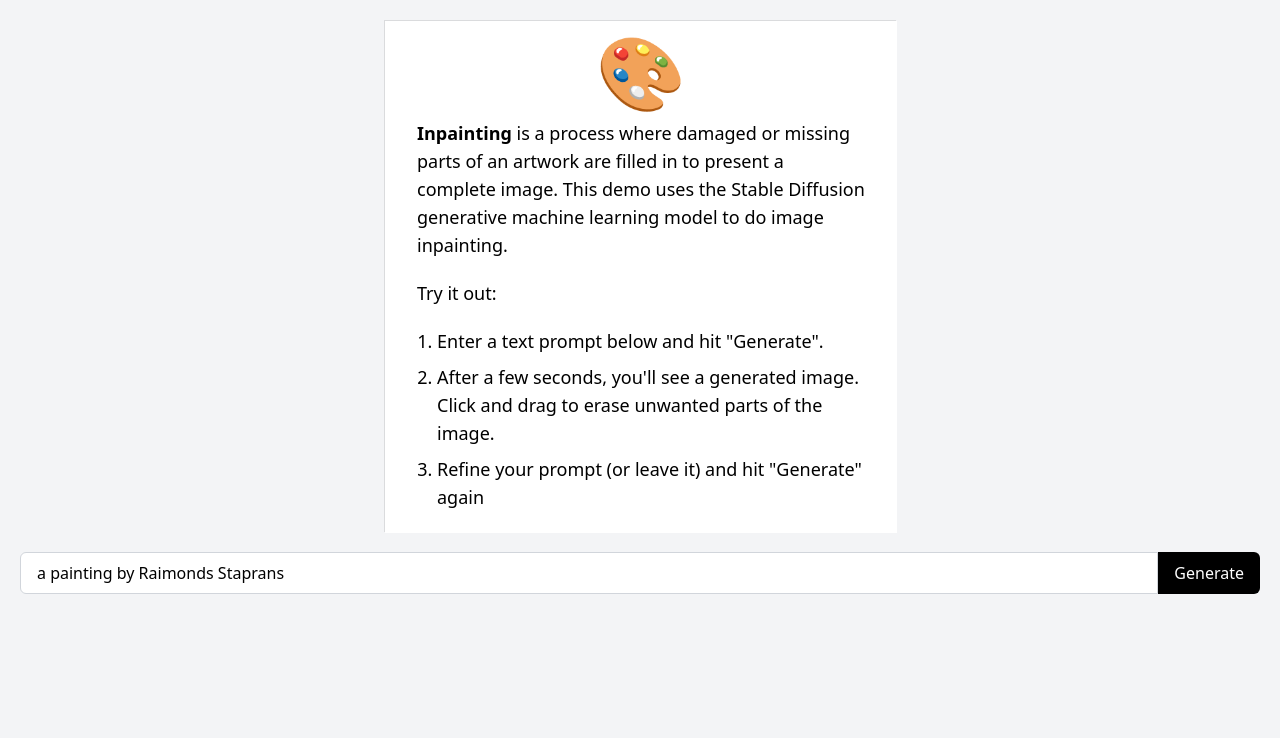
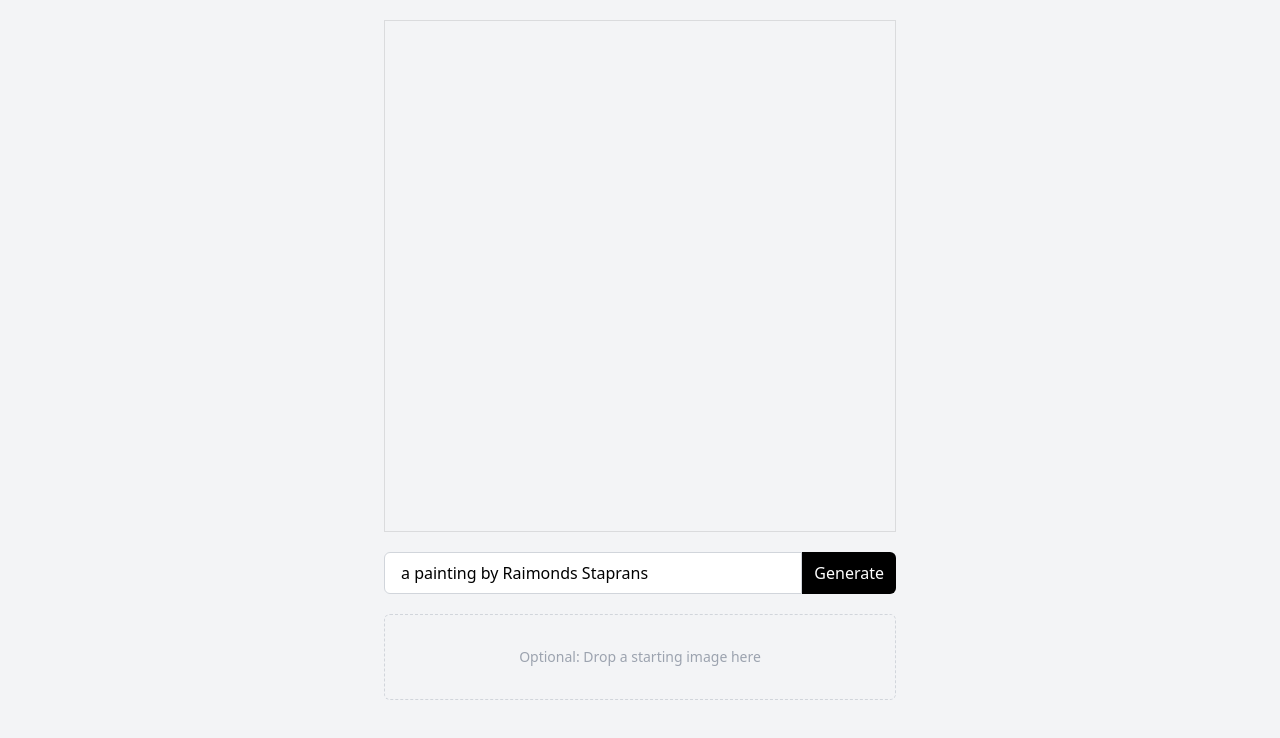
Before and after one commit to replicate/inpainter, a Next.js app: page / in a window 1280 px wide. Shown: the top 738 px of the page. Built offline with nearby package versions, Linux system fonts and the light colour scheme.

Commit message:
upload init image

```diff
--- a/components/canvas.js
+++ b/components/canvas.js
@@ -21,8 +21,6 @@ export default class Canvas extends React.Component {
   };
 
   render() {
-    // if (!this.props.predictions.length) return null;
-
     const predictions = this.props.predictions.map((prediction) => {
       prediction.lastImage = prediction.output
         ? prediction.output[prediction.output.length - 1]
@@ -34,12 +32,8 @@ export default class Canvas extends React.Component {
     const lastPrediction = predictions[predictions.length - 1];
 
     return (
-      <div className="border border-hairline max-w-[512px] mx-auto">
-        <div
-          className="bg-gray-100 relative max-h-[512px] w-full"
-          style={{ height: 0, paddingBottom: "100%" }}
-        >
       <div className="relative" style={{ width: 512, height: 512 }}>
+        {/* PREDICTION IMAGES */}
         {predictions
           .filter((prediction) => prediction.output)
           .map((prediction, index) => (
@@ -48,7 +42,7 @@ export default class Canvas extends React.Component {
               key={"prediction" + index}
               layout="fill"
               onLoad={(event) => {
-                    console.log("image loaded", event);
+                // TODO: THIS IS SUPPOSED TO MAKE IMAGES FADE IN, BUT IT DOESN'T WORK
                 event.target.style.display = "block";
                 event.target.classList.add(
                   "animate-in",
@@ -62,38 +56,16 @@ export default class Canvas extends React.Component {
             />
           ))}
 
-            {predictions.length === 0 && (
-              <div className="flex h-full bg-white">
-                <div className="m-auto">
-                  <div className="px-8 text-lg">
-                    <h1 className="text-center text-7xl pb-3">🎨</h1>
-                    <p className="pb-5">
-                      <strong>Inpainting</strong> is a process where damaged or
-                      missing parts of an artwork are filled in to present a
-                      complete image. This demo uses the Stable Diffusion
-                      generative machine learning model to do image inpainting.
-                    </p>
-
-                    <p className="pb-5">Try it out:</p>
-
-                    <ol className="list-decimal pl-5">
-                      <li className="mb-2">
-                        Enter a text prompt below and hit &quot;Generate&quot;.
-                      </li>
-                      <li className="mb-2">
-                        After a few seconds, you&apos;ll see a generated image.
-                        Click and drag to erase unwanted parts of the image.
-                      </li>
-                      <li className="mb-2">
-                        Refine your prompt (or leave it) and hit
-                        &quot;Generate&quot; again
-                      </li>
-                    </ol>
-                  </div>
-                </div>
-              </div>
+        {/* USER UPLOADED IMAGE */}
+        {this.props.userUploadedImage && (
+          <Image
+            src={URL.createObjectURL(this.props.userUploadedImage)}
+            alt="preview image"
+            layout="fill"
+          />
         )}
 
+        {/* SPINNER */}
         {predicting && (
           <div
             className="absolute top-1/2 left-1/2 -translate-x-1/2 -translate-y-1/2"
@@ -108,7 +80,8 @@ export default class Canvas extends React.Component {
           </div>
         )}
 
-            {predictions.length > 0 && !predicting && (
+        {(predictions.length > 0 || this.props.userUploadedImage) &&
+          !predicting && (
             <div
               className="absolute top-0 left-0 w-full h-full"
               style={{ zIndex: predictions.length + 100 }}
@@ -123,8 +96,6 @@ export default class Canvas extends React.Component {
             </div>
           )}
       </div>
-        </div>
-      </div>
     );
   }
 }
--- /dev/null
+++ b/components/dropzone.js
@@ -0,0 +1,23 @@
+import React, { useCallback } from "react";
+import { useDropzone } from "react-dropzone";
+
+export default function Dropzone(props) {
+  const onDrop = useCallback((acceptedFiles) => {
+    console.log({ acceptedFiles });
+    props.onImage(acceptedFiles[0]);
+  }, []);
+  const { getRootProps, getInputProps, isDragActive } = useDropzone({ onDrop });
+
+  return (
+    <div className="text-center border border-gray-300 text-gray-400 border-dashed px-4 py-8 text-sm cursor-pointer rounded-md select-none">
+      <div {...getRootProps()}>
+        <input {...getInputProps()} />
+        {isDragActive ? (
+          <p>Drop the image here ...</p>
+        ) : (
+          <p>Optional: Drop a starting image here</p>
+        )}
+      </div>
+    </div>
+  );
+}
--- a/components/prompt-form.js
+++ b/components/prompt-form.js
@@ -1,6 +1,6 @@
-import React from "react";
+import { useState } from "react";
 
-const prompts = [
+const samplePrompts = [
   "an illustration of a taxi cab in the style of r crumb",
   "a painting of fruit on a table in the style of Raimonds Staprans",
   "a painting by Helen Frankenthaler",
@@ -12,28 +12,26 @@ const prompts = [
 ];
 import sample from "lodash/sample";
 
-export default class PromptForm extends React.Component {
-  constructor(props) {
-    super(props);
-    this.state = { prompt: sample(prompts) };
-  }
+export default function PromptForm(props) {
+  const [prompt] = useState(sample(samplePrompts));
+  const [image, setImage] = useState(null);
 
-  render() {
   return (
     <form
-        onSubmit={this.props.onSubmit}
+      onSubmit={props.onSubmit}
       className="py-5 animate-in fade-in duration-700"
     >
-        <div className="flex">
+      <div className="flex max-w-[512px]">
         <input
           type="text"
-            defaultValue={this.state.prompt}
+          defaultValue={prompt}
           name="prompt"
           placeholder="Enter a prompt..."
           className="block w-full flex-grow rounded-l-md"
         />
+
         <button
-            className="bg-black text-white rounded-r-md inline-block px-4 flex-none"
+          className="bg-black text-white rounded-r-md text-small inline-block px-3 flex-none"
           type="submit"
         >
           Generate
@@ -42,4 +40,3 @@ export default class PromptForm extends React.Component {
     </form>
   );
 }
-}
--- a/package.json
+++ b/package.json
@@ -16,6 +16,7 @@
     "pngjs": "^6.0.0",
     "react": "18.2.0",
     "react-dom": "18.2.0",
+    "react-dropzone": "^14.2.2",
     "react-sketch-canvas": "^6.2.0"
   },
   "devDependencies": {
--- /dev/null
+++ b/pages/about.js
@@ -0,0 +1,37 @@
+import Link from "next/link";
+
+export default function About() {
+  return (
+    <div className="max-w-[512px] mx-auto my-10 p-10 bg-white rounded-lg">
+      <h1 className="text-center text-7xl pb-3">🎨</h1>
+      <p className="pb-5">
+        <strong>Inpainting</strong> is a process where missing parts of an
+        artwork are filled in to present a complete image. This demo uses the{" "}
+        <a
+          className="underline"
+          href="https://replicate.com/stability-a/stable-diffusion"
+        >
+          Stable Diffusion
+        </a>{" "}
+        machine learning model to inpaint images.
+      </p>
+
+      <ol className="list-decimal pl-5">
+        <li className="mb-2">
+          Enter a text prompt below and hit &quot;Generate&quot;.
+        </li>
+        <li className="mb-2">
+          After a few seconds, you&apos;ll see a generated image. Click and drag
+          to erase unwanted parts of the image.
+        </li>
+        <li className="mb-2">
+          Refine your prompt (or leave it) and hit &quot;Generate&quot; again
+        </li>
+      </ol>
+
+      <Link href="/" className="pb-5 text-center">
+        Try it out
+      </Link>
+    </div>
+  );
+}
--- a/pages/api/predictions/index.js
+++ b/pages/api/predictions/index.js
@@ -10,6 +10,8 @@ export default async function handler(req, res) {
   if (req.body.mask) {
     req.body.mask = addBackgroundToPNG(req.body.mask);
   }
+
+  console.log("req.body", req.body);
 
   const body = JSON.stringify({
     // Pinned to a specific version of Stable Diffusion, fetched from:
--- a/pages/index.js
+++ b/pages/index.js
@@ -2,6 +2,7 @@ import { useState } from "react";
 import Head from "next/head";
 import Canvas from "components/canvas";
 import PromptForm from "components/prompt-form";
+import Dropzone from "components/dropzone";
 
 const sleep = (ms) => new Promise((r) => setTimeout(r, ms));
 
@@ -9,6 +10,7 @@ export default function Home() {
   const [predictions, setPredictions] = useState([]);
   const [error, setError] = useState(null);
   const [canvasImage, setCanvasImage] = useState(null);
+  const [userUploadedImage, setUserUploadedImage] = useState(null);
 
   const handleSubmit = async (e) => {
     e.preventDefault();
@@ -18,9 +20,16 @@ export default function Home() {
       ? prevPrediction.output[prevPrediction.output.length - 1]
       : null;
 
+    let userUploadedImageDataUrl;
+    if (userUploadedImage) {
+      userUploadedImageDataUrl = await readAsDataURL(userUploadedImage);
+    }
+
     const body = {
       prompt: e.target.prompt.value,
-      init_image: prevPredictionOutput,
+      init_image: userUploadedImageDataUrl
+        ? userUploadedImageDataUrl
+        : prevPredictionOutput,
       mask: canvasImage,
     };
 
@@ -51,6 +60,7 @@ export default function Home() {
         return;
       }
       setPredictions(predictions.concat([prediction]));
+      setUserUploadedImage(null);
     }
   };
 
@@ -63,9 +73,36 @@ export default function Home() {
 
       <main className="container mx-auto p-5">
         {error && <div>{error}</div>}
-        <Canvas predictions={predictions} onDraw={setCanvasImage} />
-        <PromptForm onSubmit={handleSubmit} />
+
+        <div className="border border-hairline max-w-[512px] mx-auto">
+          <div
+            className="bg-gray-100 relative max-h-[512px] w-full"
+            style={{ height: 0, paddingBottom: "100%" }}
+          >
+            <Canvas
+              predictions={predictions}
+              userUploadedImage={userUploadedImage}
+              onDraw={setCanvasImage}
+            />
+          </div>
+        </div>
+
+        <div className="max-w-[512px] mx-auto">
+          <PromptForm onSubmit={handleSubmit} />
+          <Dropzone onImage={setUserUploadedImage} />
+        </div>
       </main>
     </div>
   );
 }
+
+function readAsDataURL(file) {
+  return new Promise((resolve, reject) => {
+    const fr = new FileReader();
+    fr.onerror = reject;
+    fr.onload = () => {
+      resolve(fr.result);
+    };
+    fr.readAsDataURL(file);
+  });
+}
```
Also changed, not shown: 1 other file (tests, documents, lock files or other folders). Lines whose indentation alone changed are shown as unchanged.
